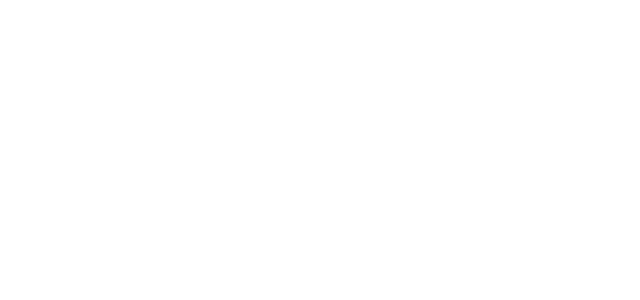
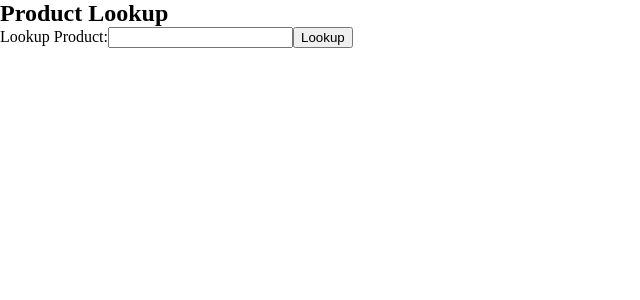
Before and after one commit to WallacexMcCarthy/ShopSmart, a React (Create React App) app in the folder client/: page /home in a window 1280 px wide. Shown: the top 300 px of the page, without its empty margins (0-640 px from the left). Built offline with nearby package versions, Linux system fonts and the light colour scheme; no server answers.

Commit message:
Connected Post and Get
Incorrectly Working

```diff
--- a/client/src/App.js
+++ b/client/src/App.js
@@ -5,22 +5,6 @@
 import HomePage from './Home'
 
 function App(){
-  const [column, setColumn] = useState([])
-  const [records, setRecords] = useState([])
-  useEffect(() => {
-    fetch("/ebay").then(
-      res => res.json()
-    ).then(
-      data => {
-        setColumn(Object.keys(data.products[0]))
-        setRecords(data.products)
-        console.log(column)
-        console.log(records)
-
-      }
-    )
-  }, [])
-
   return(
     <div>
       <BrowserRouter>
--- a/client/src/Home.jsx
+++ b/client/src/Home.jsx
@@ -4,7 +4,20 @@
 const HomePage = () => {
   const [column, setColumn] = useState([])
   const [records, setRecords] = useState([])
-  useEffect(() => {
+  const [product, setProduct] = useState([])
+
+  const lookupProduct = async (e) => {
+    e.preventDefault()
+
+    try{
+      console.log("fetching port /ebay")
+      fetch('/ebay', {
+        method: 'POST',
+        headers: { "Content-Type": "application/json" },
+        body: JSON.stringify({"product": product})
+      }).then(() => {
+        console.log("POST: " + product)
+      })
       fetch("/ebay").then(
         res => res.json()
       ).then(
@@ -13,12 +26,26 @@
           setRecords(data.products)
           console.log(column)
           console.log(records)
-
         }
       )
+      console.log(product)
+    } catch(error){
+      console.log(error)
+    }
+  }
+  useEffect(() => {
+
   }, [])
     return(
-        <div>
+        <div className='home-container'>
+          <form className='lookup-product' onSubmit={lookupProduct}>
+            <h2> Product Lookup </h2>
+            <label htmlFor='product'>
+              Lookup Product:
+              <input type= "text" onChange={(e) => setProduct(e.target.value)} />
+            </label>
+            <button type = 'submit'> Lookup </button>
+            </form>
             <table className='display_products'>
         <thead>
           <tr>
--- a/client/src/SignUpForm.jsx
+++ b/client/src/SignUpForm.jsx
@@ -12,6 +12,7 @@
         e.preventDefault()
         try{
             await createUserWithEmailAndPassword(auth, email, password)
+            console.log(email)
             console.log("Account Created")
 
         } catch(error){
```
Also changed, not shown: 2 other files (tests, documents, lock files or other folders). Lines whose indentation alone changed are shown as unchanged.
